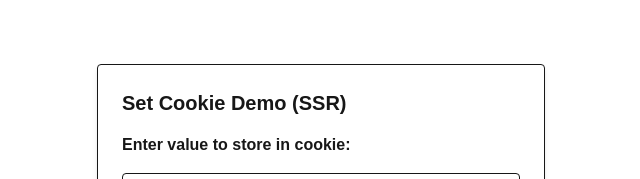
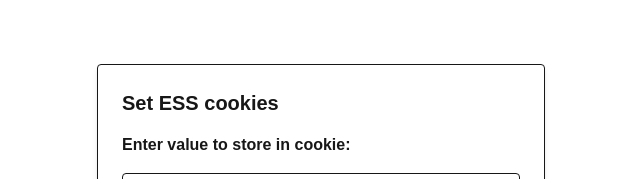
Before and after one commit to sychoong/ESS, a Next.js app: page /auth in a window 1280 px wide. Shown: the top 179 px of the page, without its empty margins (319-959 px from the left). Built offline with nearby package versions, Linux system fonts and the light colour scheme; no server answers.

Commit message:
fix: lint issue

```diff
--- a/app/auth/page.tsx
+++ b/app/auth/page.tsx
@@ -6,7 +6,7 @@
   const router = useRouter();
   return (
     <div className="max-w-md mx-auto mt-16 p-6 border rounded shadow-md">
-      <h1 className="text-xl font-bold mb-4">Set Cookie Demo (SSR)</h1>
+      <h1 className="text-xl font-bold mb-4">Set ESS cookies</h1>
 
       <form className="flex flex-col space-y-4">
         <label htmlFor="inputValue" className="font-semibold">
--- a/app/error.tsx
+++ b/app/error.tsx
@@ -5,7 +5,6 @@
 
 export default function Error({
   error,
-  reset,
 }: {
   error: Error & { digest?: string };
   reset: () => void;
@@ -26,7 +25,6 @@
           () => {
             document.cookie =
               "ess_token=; expires=Thu, 01 Jan 1970 00:00:00 UTC; path=/;";
-            // reset();
             router.push("/auth"); // Redirect to home page after resetting
           }
         }
--- a/app/global-error.tsx
+++ b/app/global-error.tsx
@@ -5,7 +5,6 @@
 
 export default function Error({
   error,
-  reset,
 }: {
   error: Error & { digest?: string };
   reset: () => void;
@@ -26,7 +25,6 @@
           () => {
             document.cookie =
               "ess_token=; expires=Thu, 01 Jan 1970 00:00:00 UTC; path=/;";
-            // reset();
             router.push("/auth"); // Redirect to home page after resetting
           }
         }
--- a/app/layout.tsx
+++ b/app/layout.tsx
@@ -1,8 +1,6 @@
 import type { Metadata } from "next";
 import { Geist, Geist_Mono } from "next/font/google";
 import "./globals.css";
-import { cookies } from "next/headers";
-import { Suspense } from "react";
 
 const geistSans = Geist({
   variable: "--font-geist-sans",
@@ -23,10 +21,7 @@
   children,
 }: Readonly<{
   children: React.ReactNode;
-  auth: React.ReactNode;
 }>) {
-  const cookiesStore = await cookies();
-  const token = cookiesStore.get("ess_token")?.value;
   return (
     <html lang="en">
       <body
```
